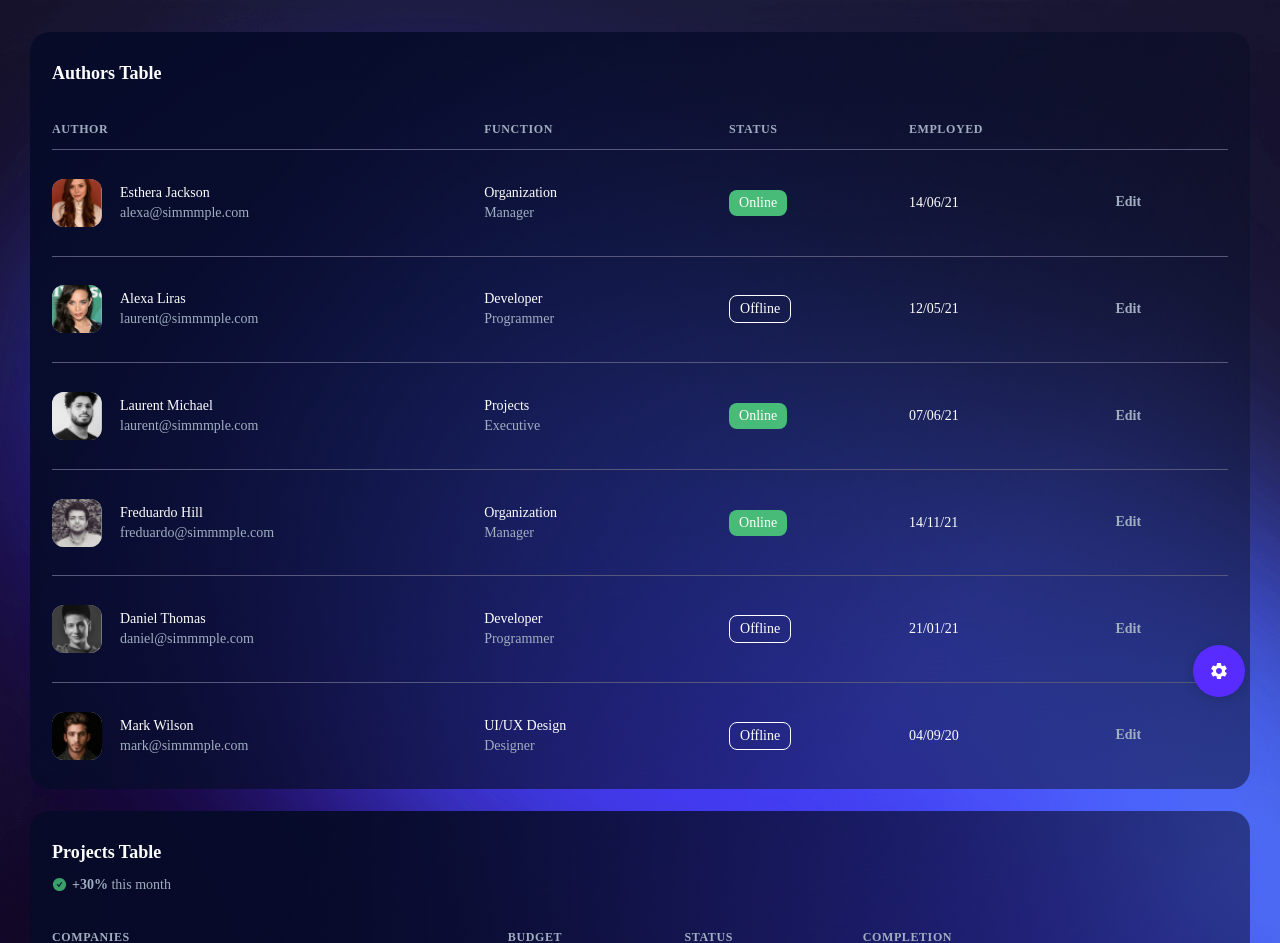
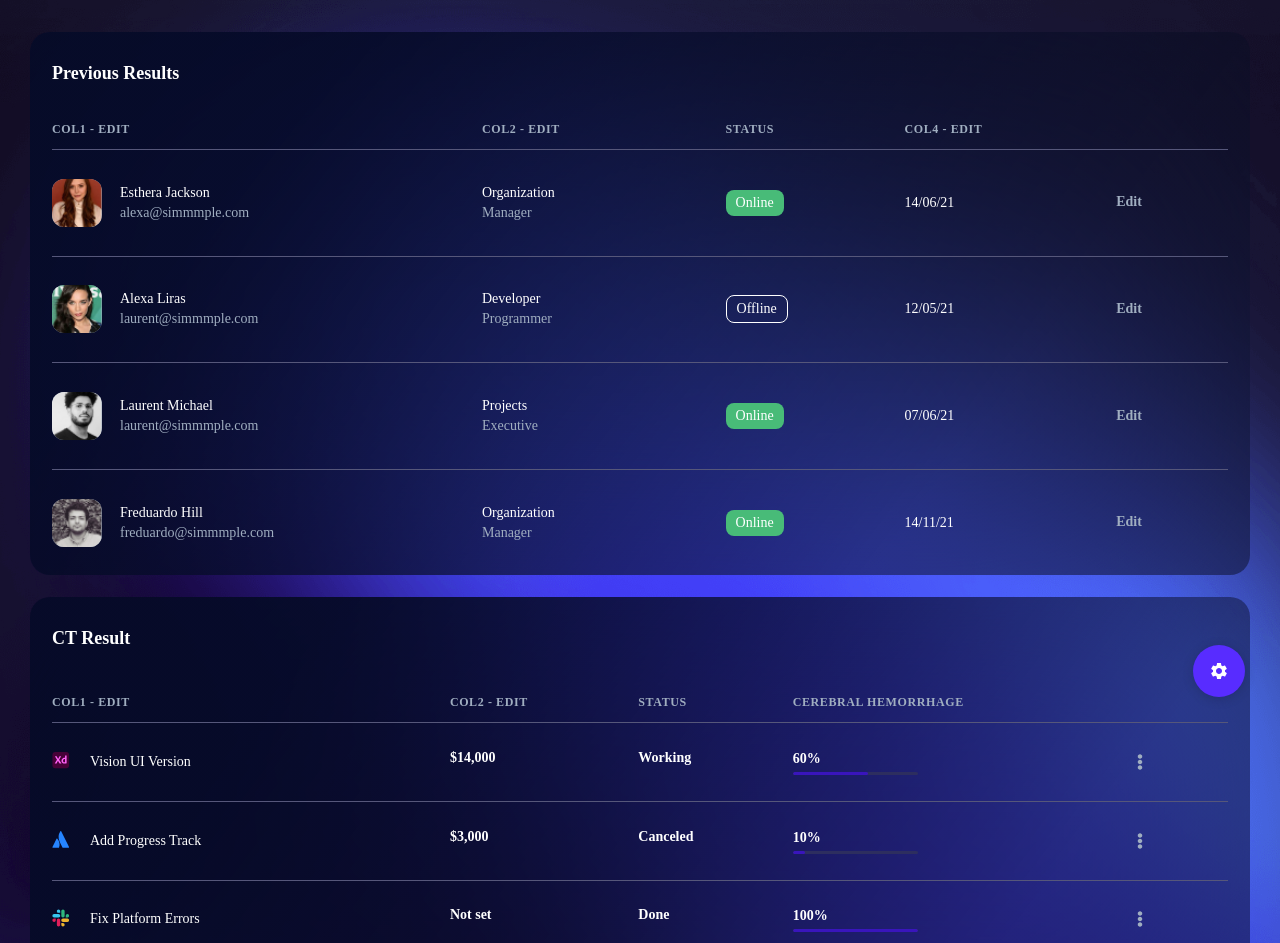
Before and after one commit to SVinternShip/Frontend-Backend, a React (Create React App) app in the folder frontend/assict_front/: page /home/tables in a window 1280 px wide. Shown: the part 73-1016 px from the top of the page. Built offline with nearby package versions, Linux system fonts and the light colour scheme.

Commit message:
Tables.js - 1 sidebar help 제거
일부 문구 변경, 데이터 따라 조정 필요
sidebar의 help 제거

```diff
--- a/frontend/assict_front/src/components/Sidebar/Sidebar.js
+++ b/frontend/assict_front/src/components/Sidebar/Sidebar.js
@@ -242,7 +242,7 @@ function Sidebar(props) {
           <Stack direction='column' mb='40px'>
             <Box>{links}</Box>
           </Stack>
-          <SidebarHelp></SidebarHelp>
+
         </Box>
       </Box>
     </Box>
--- a/frontend/assict_front/src/components/Sign/SignIn.js
+++ b/frontend/assict_front/src/components/Sign/SignIn.js
@@ -193,7 +193,7 @@ function SignIn() {
               letterSpacing='8px'
               fontSize='20px'
               fontWeight='500'>
-              INSPIRED BY THE FUTURE:
+              YOUR PERSONAL ASSISTANT:
             </Text>
             <Text
               textAlign='center'
--- a/frontend/assict_front/src/variables/general.js
+++ b/frontend/assict_front/src/variables/general.js
@@ -58,20 +58,6 @@ export const dashboardTableData = [
     budget: "$32,000",
     progression: 100,
   },
-  {
-    logo: JiraLogo,
-    name: "Add the New Pricing Page",
-    members: [avatar10, avatar3, avatar7, avatar2, avatar8],
-    budget: "$400",
-    progression: 25,
-  },
-  {
-    logo: InvisionLogo,
-    name: "Redesign New Online Shop",
-    members: [avatar9, avatar3, avatar2],
-    budget: "$7,600",
-    progression: 40,
-  },
 ];
 
 export const timelineData = [
@@ -92,18 +78,6 @@ export const timelineData = [
     title: "Server Payments for April",
     date: "21 DEC 9:28 PM",
     color: "blue.400",
-  },
-  {
-    logo: FaCreditCard,
-    title: "New card added for order #3210145",
-    date: "20 DEC 3:52 PM",
-    color: "orange.300",
-  },
-  {
-    logo: SiDropbox,
-    title: "Unlock packages for Development",
-    date: "19 DEC 11:35 PM",
-    color: "purple",
   },
   {
     logo: AdobexdLogo,
@@ -134,20 +108,6 @@ export const rtlDashboardTableData = [
     progression: 100,
   },
   {
-    logo: SpotifyLogo,
-    name: "إطلاق تطبيق الهاتف المحمول الخاص بنا",
-    members: [avatar2, avatar3, avatar7, avatar8],
-    budget: "$32,000",
-    progression: 100,
-  },
-  {
-    logo: JiraLogo,
-    name: "أضف صفحة التسعير الجديدة",
-    members: [avatar10, avatar3, avatar7, avatar2, avatar8],
-    budget: "$400",
-    progression: 25,
-  },
-  {
     logo: InvisionLogo,
     name: "إعادة تصميم متجر جديد على الإنترنت",
     members: [avatar9, avatar3, avatar2],
@@ -174,18 +134,6 @@ export const rtlTimelineData = [
     title: "مدفوعات الخادم لشهر أبريل",
     date: "21 DEC 9:28 PM",
     color: "blue.400",
-  },
-  {
-    logo: FaCreditCard,
-    title: "تمت إضافة بطاقة جديدة للطلب #3210145",
-    date: "20 DEC 3:52 PM",
-    color: "orange.300",
-  },
-  {
-    logo: SiDropbox,
-    title: "فتح الحزم من أجل التنمية",
-    date: "19 DEC 11:35 PM",
-    color: "purple",
   },
   {
     logo: AdobexdLogo,
@@ -230,24 +178,6 @@ export const tablesTableData = [
     domain: "Organization",
     status: "Online",
     date: "14/11/21",
-  },
-  {
-    logo: avatar5,
-    name: "Daniel Thomas",
-    email: "daniel@simmmple.com",
-    subdomain: "Programmer",
-    domain: "Developer",
-    status: "Offline",
-    date: "21/01/21",
-  },
-  {
-    logo: avatar7,
-    name: "Mark Wilson",
-    email: "mark@simmmple.com",
-    subdomain: "Designer",
-    domain: "UI/UX Design",
-    status: "Offline",
-    date: "04/09/20",
   },
 ];
 
--- a/frontend/assict_front/src/views/Dashboard/Tables.js
+++ b/frontend/assict_front/src/views/Dashboard/Tables.js
@@ -48,11 +48,11 @@ import { AiFillCheckCircle } from "react-icons/ai";
 function Tables() {
   return (
     <Flex direction='column' pt={{ base: "120px", md: "75px" }}>
-      {/* Authors Table */}
+      {/* Previous Results Table */}
       <Card overflowX={{ sm: "scroll", xl: "hidden" }} pb='0px'>
         <CardHeader p='6px 0px 22px 0px'>
           <Text fontSize='lg' color='#fff' fontWeight='bold'>
-            Authors Table
+            Previous Results
           </Text>
         </CardHeader>
         <CardBody>
@@ -64,13 +64,13 @@ function Tables() {
                   color='gray.400'
                   fontFamily='Plus Jakarta Display'
                   borderBottomColor='#56577A'>
-                  Author
+                  COL1 - edit
                 </Th>
                 <Th
                   color='gray.400'
                   fontFamily='Plus Jakarta Display'
                   borderBottomColor='#56577A'>
-                  Function
+                  COL2 - edit
                 </Th>
                 <Th
                   color='gray.400'
@@ -82,7 +82,7 @@ function Tables() {
                   color='gray.400'
                   fontFamily='Plus Jakarta Display'
                   borderBottomColor='#56577A'>
-                  Employed
+                  COL4 - edit
                 </Th>
                 <Th borderBottomColor='#56577A'></Th>
               </Tr>
@@ -111,22 +111,10 @@ function Tables() {
         <CardHeader p='6px 0px 22px 0px'>
           <Flex direction='column'>
             <Text fontSize='lg' color='#fff' fontWeight='bold' mb='.5rem'>
-              Projects Table
+              CT Result
             </Text>
             <Flex align='center'>
-              <Icon
-                as={AiFillCheckCircle}
-                color='green.500'
-                w='15px'
-                h='15px'
-                me='5px'
-              />
-              <Text fontSize='sm' color='gray.400' fontWeight='normal'>
-                <Text fontWeight='bold' as='span' color='gray.400'>
-                  +30%
-                </Text>{" "}
-                this month
-              </Text>
+
             </Flex>
           </Flex>
         </CardHeader>
@@ -139,13 +127,13 @@ function Tables() {
                   color='gray.400'
                   fontFamily='Plus Jakarta Display'
                   borderBottomColor='#56577A'>
-                  Companies
+                  COL1 - edit
                 </Th>
                 <Th
                   color='gray.400'
                   fontFamily='Plus Jakarta Display'
                   borderBottomColor='#56577A'>
-                  Budget
+                  COL2 - edit
                 </Th>
                 <Th
                   color='gray.400'
@@ -157,7 +145,7 @@ function Tables() {
                   color='gray.400'
                   fontFamily='Plus Jakarta Display'
                   borderBottomColor='#56577A'>
-                  Completion
+                  cerebral hemorrhage
                 </Th>
                 <Th borderBottomColor='#56577A'></Th>
               </Tr>
--- a/frontend/assict_front/src/views/pages/TablesPage.js
+++ b/frontend/assict_front/src/views/pages/TablesPage.js
@@ -33,7 +33,7 @@ function TablesPage(props){
         <ChakraProvider theme={theme} resetCss={false}>
           <Sidebar
               routes={dashRoutes}
-              logoText={"VISION UI FREE"}
+              logoText={"YOUR PERSONAL ASSISTANT"}
               display='none'
               sidebarVariant={sidebarVariant}
               {...rest}
@@ -47,8 +47,8 @@ function TablesPage(props){
             <Portal>
               <AdminNavbar
                 onOpen={onOpen}
-                logoText={"VISION UI FREE"}
-                brandText={''} //제목 들어갈 부분
+                logoText={"YOUR PERSONAL ASSISTANT"}
+                brandText={'AssiCT'} //제목 들어갈 부분
                 secondary={false}
                 fixed={fixed}
                 {...rest}
```
